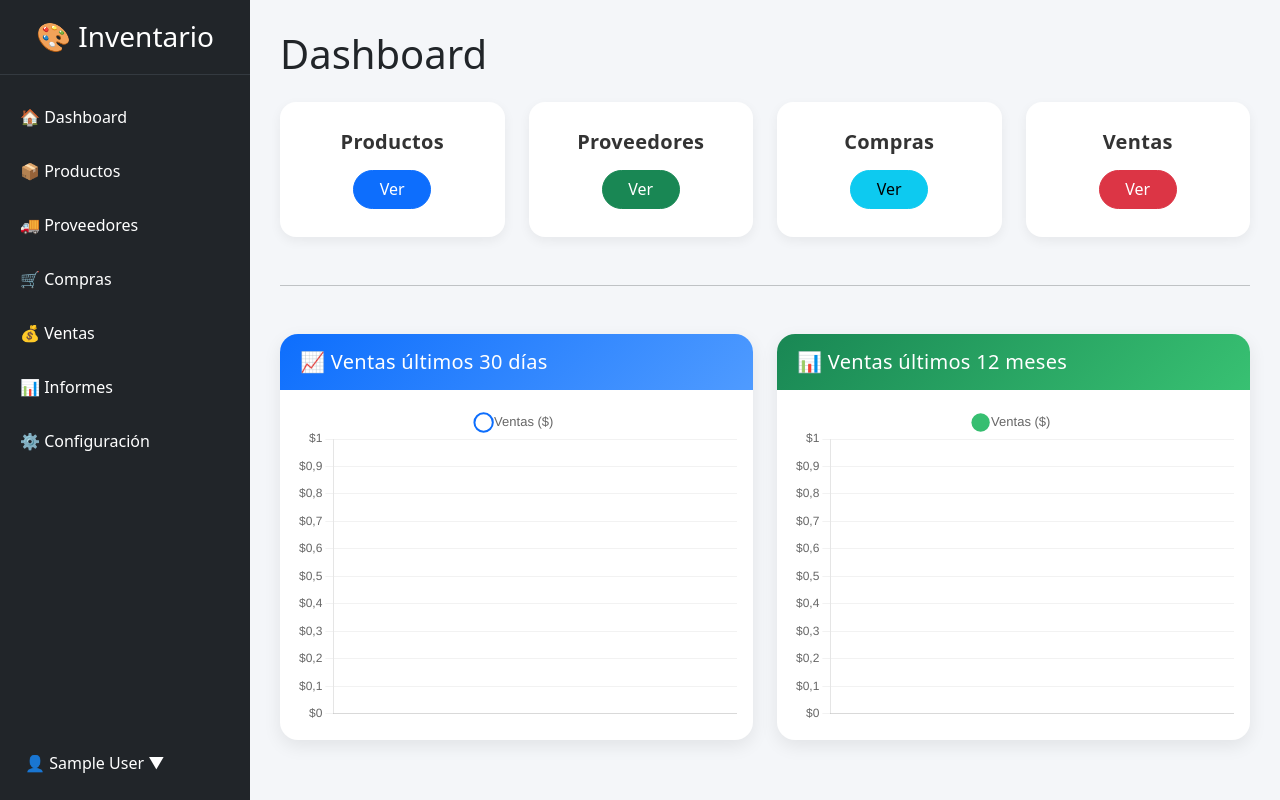
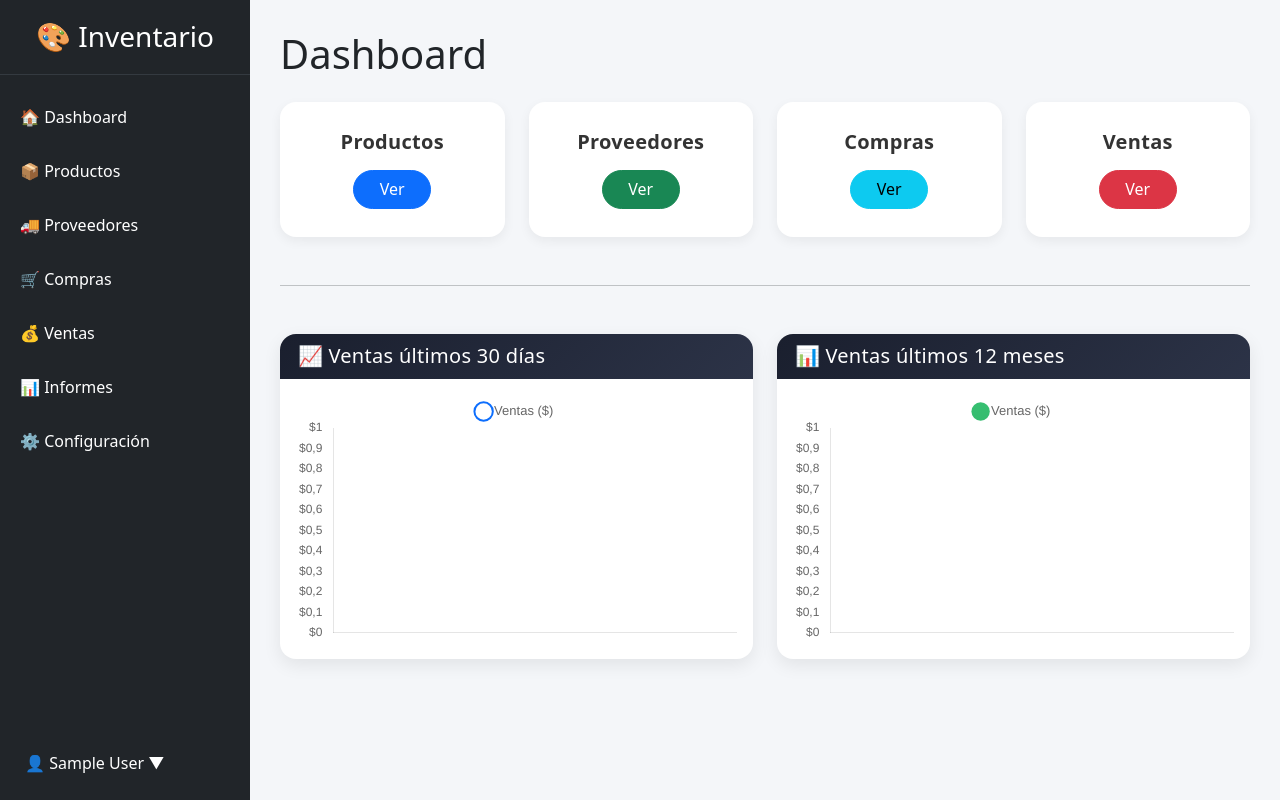
Before and after one commit to luisdaniiel/sistema-inventario, a Flask app: page / in a window 1280 px wide. Run offline with Flask 3, Linux system fonts and the light colour scheme; the visitor is signed in with stand-in values (Sample User, id 1); data that the repository does not hold is empty.

Commit message:
Mejora de las graficas

```diff
--- a/templates/dashboard.html
+++ b/templates/dashboard.html
@@ -36,24 +36,21 @@
 
     .chart-card {
         border: none;
-        border-radius: 18px;
+        border-radius: 16px;
         box-shadow: 0 6px 18px rgba(0,0,0,0.08);
         overflow: hidden;
     }
 
     .chart-card .card-header {
         border: none;
-        padding: 1rem 1.25rem;
+        padding: 0.65rem 1.1rem;
         font-weight: 600;
+        font-size: 0.95rem;
         letter-spacing: 0.3px;
     }
 
-    .chart-header-gradient-blue {
-        background: linear-gradient(135deg, #0d6efd, #4f9bff);
-    }
-
-    .chart-header-gradient-green {
-        background: linear-gradient(135deg, #198754, #38c172);
+    .chart-header-dark {
+        background: linear-gradient(135deg, #1a1f2e, #2c3347);
     }
 </style>
 
@@ -149,7 +146,7 @@
 
         <div class="card chart-card">
 
-            <div class="card-header chart-header-gradient-blue text-white">
+            <div class="card-header chart-header-dark text-white">
 
                 <h5 class="mb-0">
                     📈 Ventas últimos 30 días
@@ -157,7 +154,7 @@
 
             </div>
 
-            <div class="card-body" style="height:350px;">
+            <div class="card-body" style="height:280px;">
 
                 <canvas id="ventasDiariasChart"></canvas>
 
@@ -173,7 +170,7 @@
 
         <div class="card chart-card">
 
-            <div class="card-header chart-header-gradient-green text-white">
+            <div class="card-header chart-header-dark text-white">
 
                 <h5 class="mb-0">
                     📊 Ventas últimos 12 meses
@@ -181,7 +178,7 @@
 
             </div>
 
-            <div class="card-body" style="height:350px;">
+            <div class="card-body" style="height:280px;">
 
                 <canvas id="ventasMensualesChart"></canvas>
 
@@ -237,7 +234,7 @@ document.addEventListener("DOMContentLoaded", function () {
             const ctx = canvas.getContext("2d");
 
             // Gradiente para el relleno del área
-            const gradienteArea = ctx.createLinearGradient(0, 0, 0, 350);
+            const gradienteArea = ctx.createLinearGradient(0, 0, 0, 280);
             gradienteArea.addColorStop(0, "rgba(13,110,253,0.35)");
             gradienteArea.addColorStop(1, "rgba(13,110,253,0.02)");
 
@@ -357,7 +354,7 @@ document.addEventListener("DOMContentLoaded", function () {
 
                             beginAtZero: true,
 
-                            grid: { color: "rgba(0,0,0,0.05)" },
+                            grid: { display: false },
 
                             ticks: {
 
@@ -424,7 +421,7 @@ fetch("/api/ventas-mensuales")
         const ctx = canvas.getContext("2d");
 
         // Gradiente para las barras
-        const gradienteBarras = ctx.createLinearGradient(0, 0, 0, 350);
+        const gradienteBarras = ctx.createLinearGradient(0, 0, 0, 280);
         gradienteBarras.addColorStop(0, "#38c172");
         gradienteBarras.addColorStop(1, "#198754");
 
@@ -522,7 +519,7 @@ fetch("/api/ventas-mensuales")
 
                         beginAtZero: true,
 
-                        grid: { color: "rgba(0,0,0,0.05)" },
+                        grid: { display: false },
 
                         ticks: {
 
```
